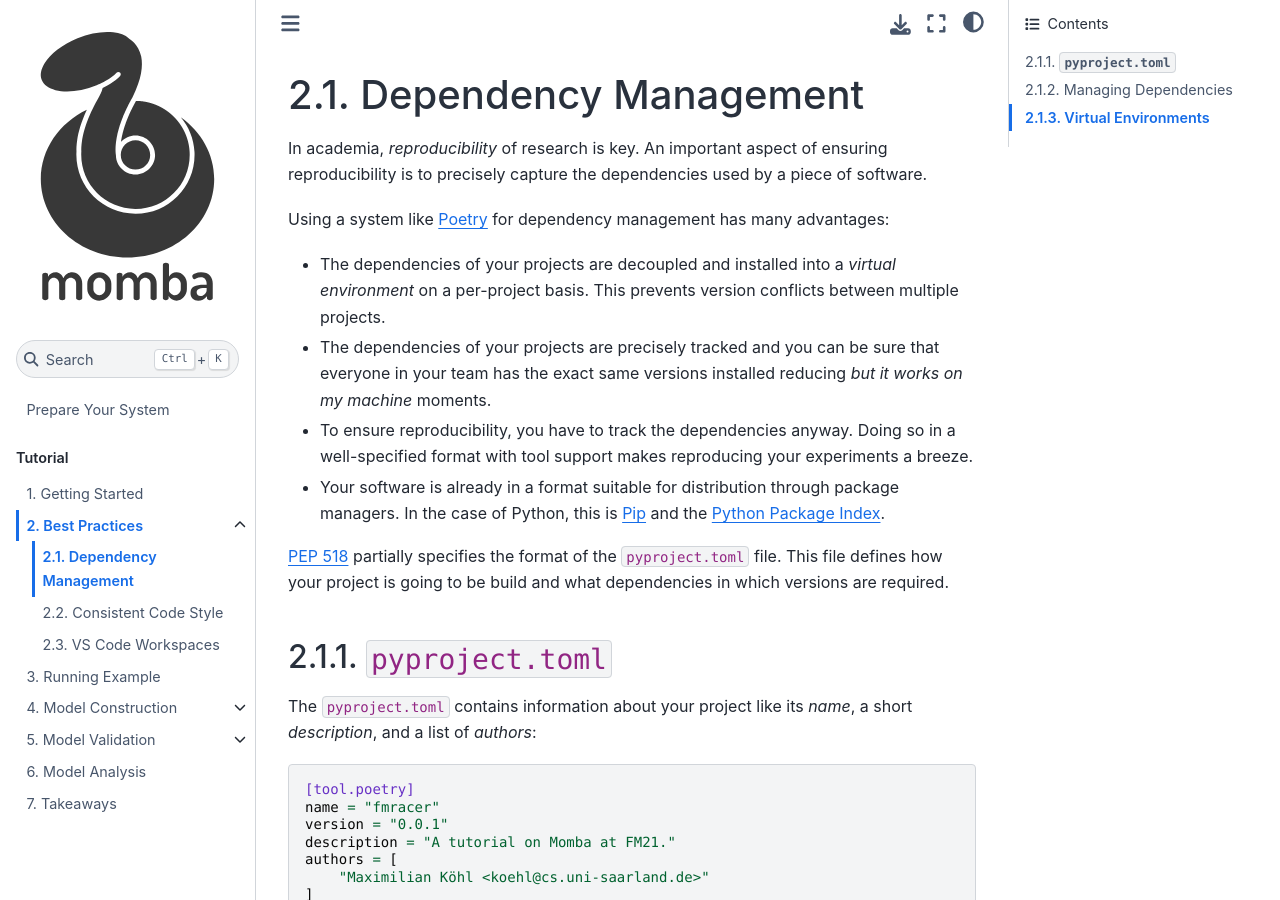
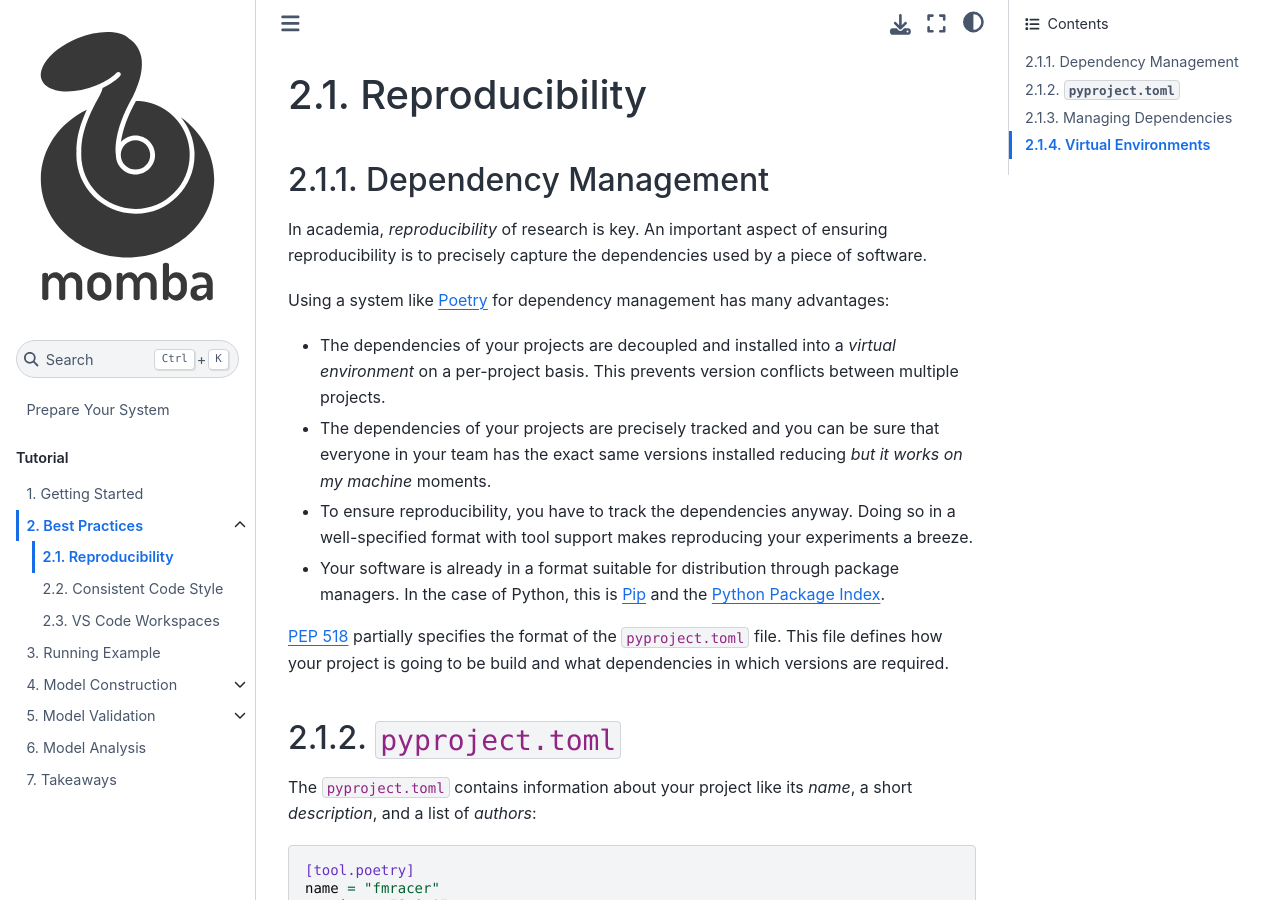
Before and after one commit to udsdepend/fm21-momba-tutorial, a Jupyter Book: the page built from book/tutorial/reproducibility.md, in a window 1280 px wide and 900 px high. Built offline with Jupyter Book 1.0.4 settings and Sphinx 7.4.7 and the Sphinx Book theme 1.1.4, drawn with Linux system fonts in a browser that asks for light colours; some of the changed text lies outside the part shown.

Commit message:
minor changes

```diff
--- a/book/_toc.yml
+++ b/book/_toc.yml
@@ -9,7 +9,7 @@ parts:
   - file: tutorial/getting-started
   - file: tutorial/best-practices
     sections:
-    - file: tutorial/dependency-management
+    - file: tutorial/reproducibility
     - file: tutorial/code-style
     - file: tutorial/vscode-workspaces
   - file: tutorial/running-example
--- a/book/tutorial/dependency-management.md
+++ b/book/tutorial/reproducibility.md
@@ -1,4 +1,6 @@
-# Dependency Management
+# Reproducibility
+
+## Dependency Management
 
 In academia, *reproducibility* of research is key.
 An important aspect of ensuring reproducibility is to precisely capture the dependencies used by a piece of software.
```
Also changed, not shown: book/index.md (+1 -1 lines).
